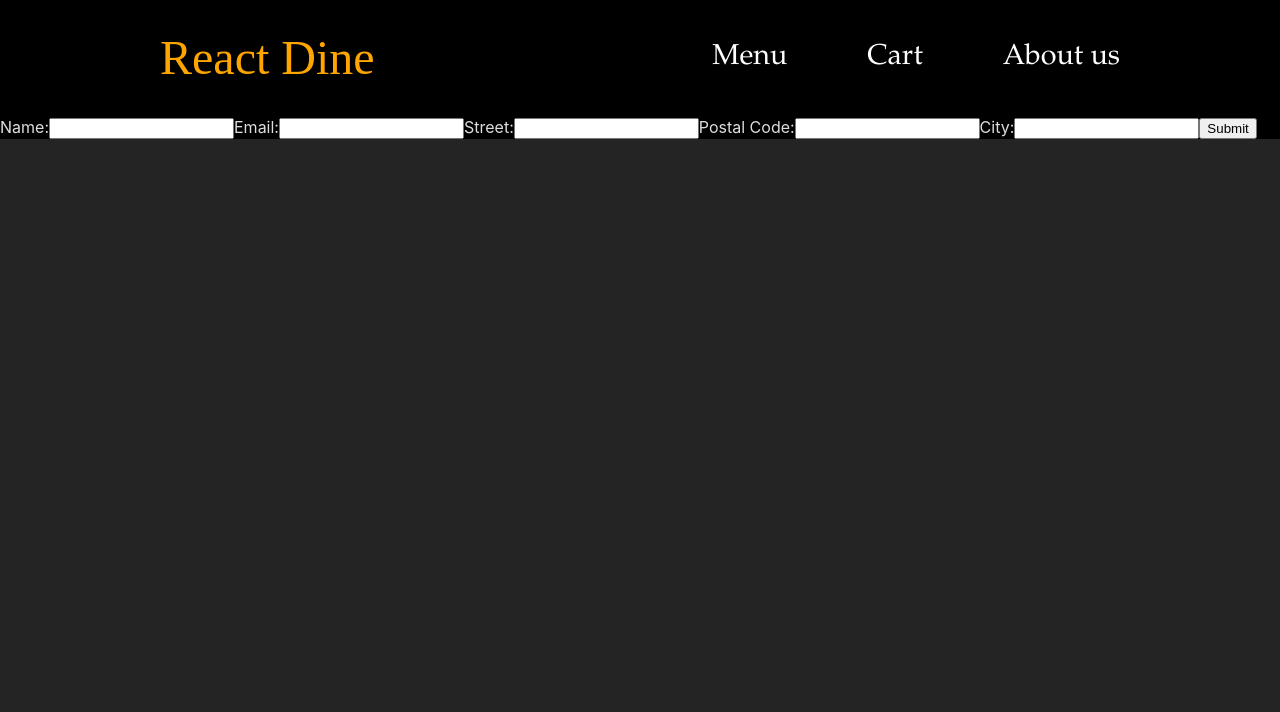
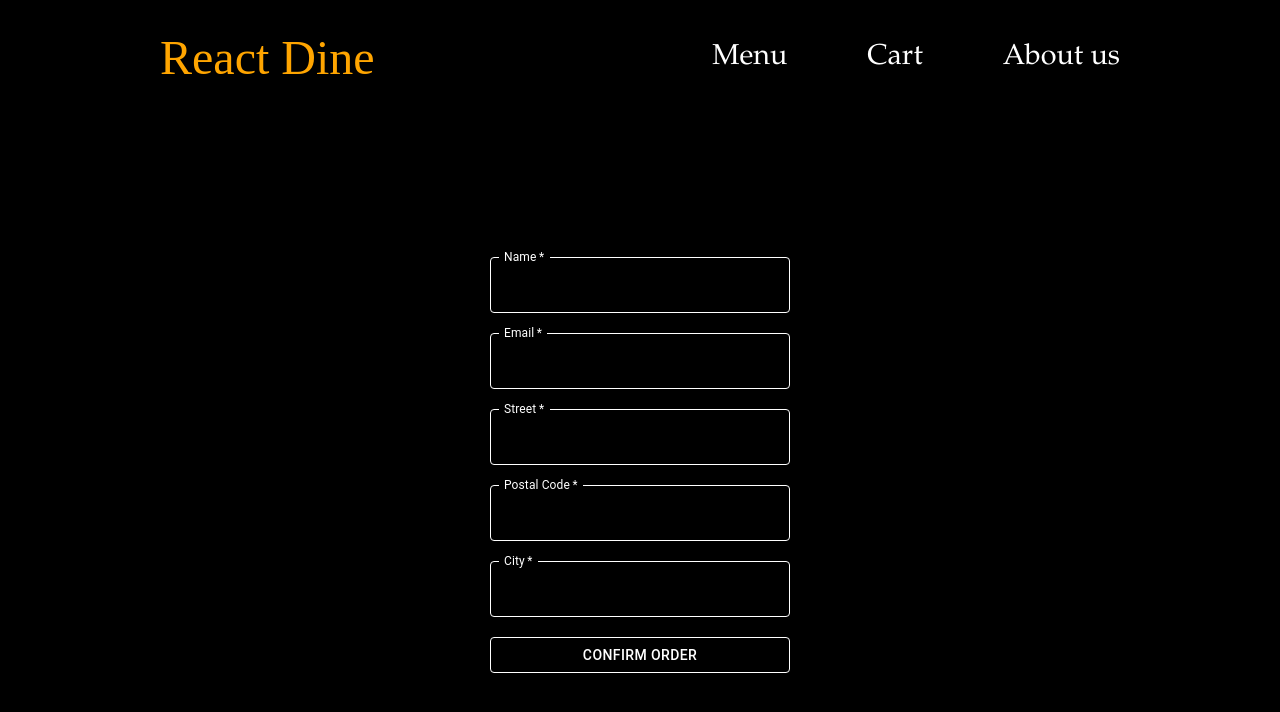
Before and after one commit to Keekki/ReactDiner, a React (Vite) app in the folder react-dine-frontend/: page /order in a window 1280 px wide. Shown: the top 712 px of the page. Built offline with nearby package versions, Linux system fonts and the light colour scheme; no server answers.

Commit message:
switched to MUI components for the order form and styled it

```diff
--- a/react-dine-frontend/src/pages/OrderForm.jsx
+++ b/react-dine-frontend/src/pages/OrderForm.jsx
@@ -1,4 +1,5 @@
 import React, { useState, useContext } from "react";
+import { TextField, Button, InputLabel } from "@mui/material";
 import CartContext from "../components/CartContext";
 import "../styling/OrderForm.css";
 
@@ -11,6 +12,7 @@ const OrderForm = () => {
     postalCode: "",
     city: "",
   });
+  const [touched, setTouched] = useState(false);
 
   const handleChange = (event) => {
     setCustomer({
@@ -21,6 +23,8 @@ const OrderForm = () => {
 
   const handleSubmit = (event) => {
     event.preventDefault();
+    if (Object.values(customer).every((value) => value !== "")) {
+      // Send the order to the backend
       const order = {
         order: {
           customer: customer,
@@ -45,62 +49,121 @@ const OrderForm = () => {
           }
         })
         .catch((error) => console.error("Error:", error));
+
+      // Fetch request to the backend...
+    } else {
+      setTouched(true);
+    }
+  };
+
+  const textFieldStyles = {
+    "& label.Mui-focused": { color: "white" },
+    "& .MuiInput-underline:after": { borderBottomColor: "white" },
+    "& .MuiOutlinedInput-root": {
+      "& fieldset": { borderColor: "white" },
+      "&:hover fieldset": { borderColor: "white" },
+      "&.Mui-focused fieldset": { borderColor: "white" },
+    },
+    "& .MuiInputBase-input": { color: "white" },
   };
 
   return (
     <div className="order-form">
       <form onSubmit={handleSubmit}>
-        <label>
-          Name:
-          <input
-            type="text"
+        <TextField
+          label="Name"
           name="name"
           value={customer.name}
           onChange={handleChange}
           required
-          />
-        </label>
-        <label>
-          Email:
-          <input
-            type="email"
+          error={customer.name === "" && touched}
+          helperText={customer.name === "" && touched ? "Name is required" : ""}
+          sx={textFieldStyles}
+          InputLabelProps={{ shrink: true, style: { color: "white" } }}
+        >
+          <InputLabel style={{ color: "white" }}>Name</InputLabel>
+        </TextField>
+
+        <TextField
+          label="Email"
           name="email"
           value={customer.email}
           onChange={handleChange}
           required
-          />
-        </label>
-        <label>
-          Street:
-          <input
-            type="text"
+          error={customer.email === "" && touched}
+          helperText={
+            customer.email === "" && touched ? "Email is required" : ""
+          }
+          sx={textFieldStyles}
+          InputLabelProps={{ shrink: true, style: { color: "white" } }}
+        >
+          <InputLabel style={{ color: "white" }}>Email</InputLabel>
+        </TextField>
+
+        <TextField
+          label="Street"
           name="street"
           value={customer.street}
           onChange={handleChange}
           required
-          />
-        </label>
-        <label>
-          Postal Code:
-          <input
-            type="text"
+          error={customer.street === "" && touched}
+          helperText={
+            customer.street === "" && touched ? "Street is required" : ""
+          }
+          sx={textFieldStyles}
+          InputLabelProps={{ shrink: true, style: { color: "white" } }}
+        >
+          <InputLabel style={{ color: "white" }}>Street</InputLabel>
+        </TextField>
+
+        <TextField
+          label="Postal Code"
           name="postalCode"
           value={customer.postalCode}
           onChange={handleChange}
           required
-          />
-        </label>
-        <label>
-          City:
-          <input
-            type="text"
+          error={customer.postalCode === "" && touched}
+          helperText={
+            customer.postalCode === "" && touched
+              ? "Postal Code is required"
+              : ""
+          }
+          sx={textFieldStyles}
+          InputLabelProps={{ shrink: true, style: { color: "white" } }}
+        >
+          <InputLabel style={{ color: "white" }}>Postal Code</InputLabel>
+        </TextField>
+
+        <TextField
+          label="City"
           name="city"
           value={customer.city}
           onChange={handleChange}
           required
-          />
-        </label>
-        <input type="submit" value="Submit" />
+          error={customer.city === "" && touched}
+          helperText={customer.city === "" && touched ? "City is required" : ""}
+          sx={textFieldStyles}
+          InputLabelProps={{ shrink: true, style: { color: "white" } }}
+        >
+          <InputLabel style={{ color: "white" }}>City</InputLabel>
+        </TextField>
+
+        <Button
+          type="submit"
+          variant="outlined"
+          sx={{
+            color: "white",
+            borderColor: "white",
+            "&:hover": {
+              backgroundColor: "transparent",
+              color: "orange",
+              borderColor: "orange",
+              transition: "0.3s ease-in",
+            },
+          }}
+        >
+          Confirm Order
+        </Button>
       </form>
     </div>
   );
--- a/react-dine-frontend/src/styling/OrderForm.css
+++ b/react-dine-frontend/src/styling/OrderForm.css
@@ -1,3 +1,21 @@
 .order-form {
+  display: flex;
+  flex-direction: column;
+  align-items: center;
+  justify-content: center;
+  height: 100vh;
   background-color: black;
+  color: white;
+  margin-top: -50px;
 }
+
+.order-form form {
+  display: flex;
+  flex-direction: column;
+  gap: 20px;
+}
+
+.order-form .MuiTextField-root {
+  width: 300px;
+  color: white;
+}
```
Lines whose indentation alone changed are shown as unchanged.
